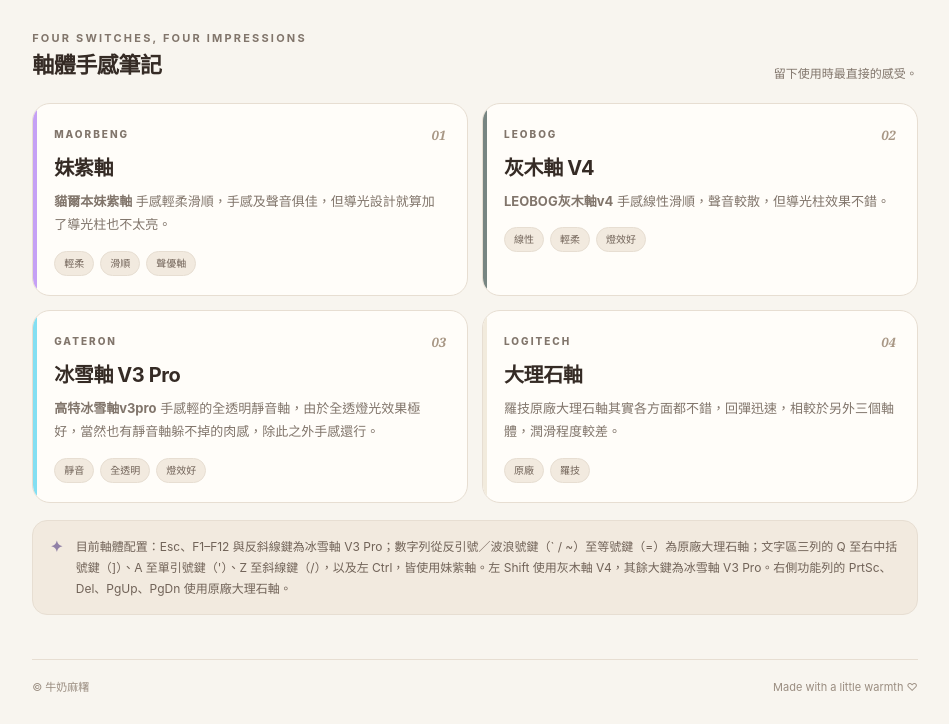
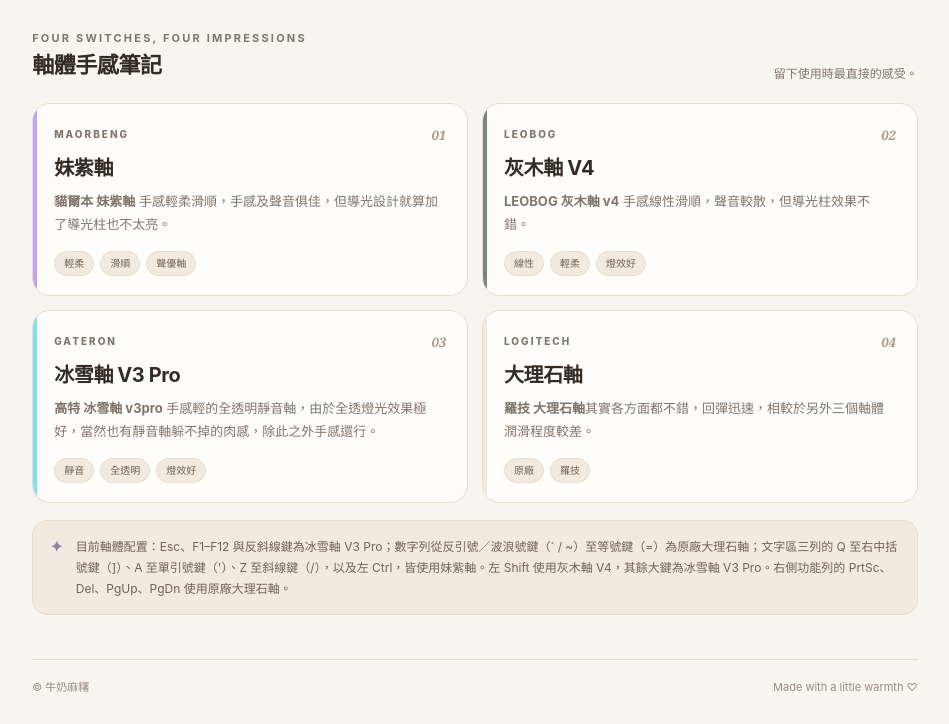
Before and after one commit to M0CHi-Fuwa/M0CHi-Fuwa.github.io, a plain HTML site: page gaming/keyboard.html in a window 1280 px wide. Shown: the part 1077-1801 px from the top of the page, without its empty margins (311-1260 px from the left). Drawn offline with Linux system fonts and the light colour scheme.

Commit message:
Update keyboard.html

```diff
--- a/gaming/keyboard.html
+++ b/gaming/keyboard.html
@@ -102,10 +102,10 @@
   </section>
   <section aria-labelledby="switches-title"><div class="section-head"><div><div class="eyebrow">FOUR SWITCHES, FOUR IMPRESSIONS</div><h3 id="switches-title">軸體手感筆記</h3></div><p>留下使用時最直接的感受。</p></div>
     <div class="switch-grid">
-      <article class="switch-card" data-axis-card="purple" style="--switch-color:#C5A0F5"><div class="switch-maker"><span>Maorbeng</span><span class="switch-index">01</span></div><h3>妹紫軸</h3><p><strong>貓爾本妹紫軸</strong> 手感輕柔滑順，手感及聲音俱佳，但導光設計就算加了導光柱也不太亮。</p><div class="feel"><span>輕柔</span><span>滑順</span><span>聲優軸</span></div></article>
-      <article class="switch-card" data-axis-card="graywood" style="--switch-color:#778582"><div class="switch-maker"><span>LEOBOG</span><span class="switch-index">02</span></div><h3>灰木軸 V4</h3><p><strong>LEOBOG灰木軸v4</strong> 手感線性滑順，聲音較散，但導光柱效果不錯。</p><div class="feel"><span>線性</span><span>輕柔</span><span>燈效好</span></div></article>
-      <article class="switch-card" data-axis-card="ice" style="--switch-color:#83DFF2"><div class="switch-maker"><span>Gateron</span><span class="switch-index">03</span></div><h3>冰雪軸 V3 Pro</h3><p><strong>高特冰雪軸v3pro</strong> 手感輕的全透明靜音軸，由於全透燈光效果極好，當然也有靜音軸躲不掉的肉感，除此之外手感還行。</p><div class="feel"><span>靜音</span><span>全透明</span><span>燈效好</span></div></article>
-      <article class="switch-card" data-axis-card="marble" style="--switch-color:#F2EBDD"><div class="switch-maker"><span>Logitech</span><span class="switch-index">04</span></div><h3>大理石軸</h3><p>羅技原廠大理石軸其實各方面都不錯，回彈迅速，相較於另外三個軸體，潤滑程度較差。</p><div class="feel"><span>原廠</span><span>羅技</span></div></article>
+      <article class="switch-card" data-axis-card="purple" style="--switch-color:#C5A0F5"><div class="switch-maker"><span>Maorbeng</span><span class="switch-index">01</span></div><h3>妹紫軸</h3><p><strong>貓爾本 妹紫軸</strong> 手感輕柔滑順，手感及聲音俱佳，但導光設計就算加了導光柱也不太亮。</p><div class="feel"><span>輕柔</span><span>滑順</span><span>聲優軸</span></div></article>
+      <article class="switch-card" data-axis-card="graywood" style="--switch-color:#778582"><div class="switch-maker"><span>LEOBOG</span><span class="switch-index">02</span></div><h3>灰木軸 V4</h3><p><strong>LEOBOG 灰木軸 v4</strong> 手感線性滑順，聲音較散，但導光柱效果不錯。</p><div class="feel"><span>線性</span><span>輕柔</span><span>燈效好</span></div></article>
+      <article class="switch-card" data-axis-card="ice" style="--switch-color:#83DFF2"><div class="switch-maker"><span>Gateron</span><span class="switch-index">03</span></div><h3>冰雪軸 V3 Pro</h3><p><strong>高特 冰雪軸 v3pro</strong> 手感輕的全透明靜音軸，由於全透燈光效果極好，當然也有靜音軸躲不掉的肉感，除此之外手感還行。</p><div class="feel"><span>靜音</span><span>全透明</span><span>燈效好</span></div></article>
+      <article class="switch-card" data-axis-card="marble" style="--switch-color:#F2EBDD"><div class="switch-maker"><span>Logitech</span><span class="switch-index">04</span></div><h3>大理石軸</h3><p><strong>羅技 大理石軸</strong>其實各方面都不錯，回彈迅速，相較於另外三個軸體潤滑程度較差。</p><div class="feel"><span>原廠</span><span>羅技</span></div></article>
     </div>
     <div class="keyboard-note"><b aria-hidden="true">✦</b><span>目前軸體配置：Esc、F1–F12 與反斜線鍵為冰雪軸 V3 Pro；數字列從反引號／波浪號鍵（` / ~）至等號鍵（=）為原廠大理石軸；文字區三列的 Q 至右中括號鍵（]）、A 至單引號鍵（'）、Z 至斜線鍵（/），以及左 Ctrl，皆使用妹紫軸。左 Shift 使用灰木軸 V4，其餘大鍵為冰雪軸 V3 Pro。右側功能列的 PrtSc、Del、PgUp、PgDn 使用原廠大理石軸。</span></div>
   </section>
```
